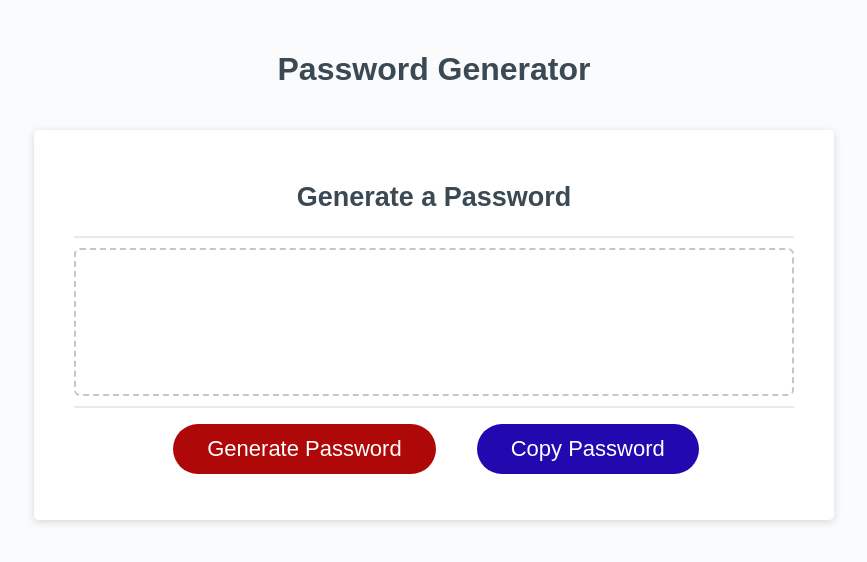
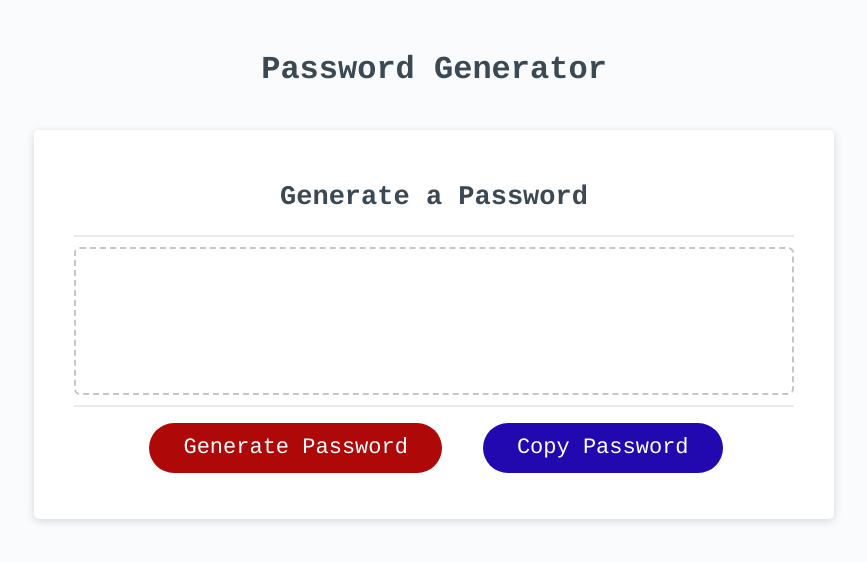
Before and after one commit to edonohue8/javascript-pw-generator, a plain HTML site: page index.html in a window 1280 px wide. Shown: the whole page, without its empty margins (206-1073 px from the left). Drawn offline with Linux system fonts and the light colour scheme.

Commit message:
added font styling in css

```diff
--- a/index.html
+++ b/index.html
@@ -11,7 +11,7 @@
   <body>
     <main class="wrapper">
       <header>
-        <h1>Password Generator</h1>
+        <h1 class="h1">Password Generator</h1>
       </header>
       <section class="card">
         <article class="card-header">
--- a/style.css
+++ b/style.css
@@ -30,7 +30,12 @@ header {
   color: hsl(206, 17%, 28%);
 }
 
+.h1 {
+  font-family: copperplate, courier, arial, helvetica;
+}
+
 .h2 {
+  font-family: copperplate, courier, arial, helvetica;
   text-align: center;
 }
 
@@ -90,6 +95,7 @@ header {
   padding: 14px 34px;
   text-align: center;
   cursor: pointer;
+  font-family: copperplate, courier, arial, helvetica;
 }
 
 .btn2 {
@@ -106,6 +112,7 @@ header {
   padding: 14px 34px;
   text-align: center;
   cursor: pointer;
+  font-family: copperplate, courier, arial, helvetica;
 }
 
 button[disabled] {
```
